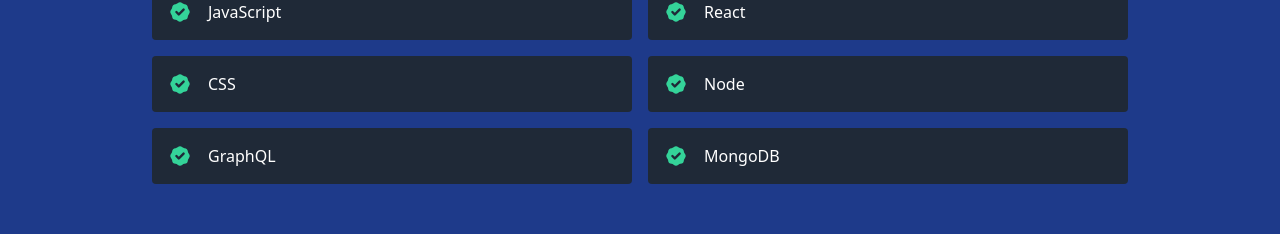
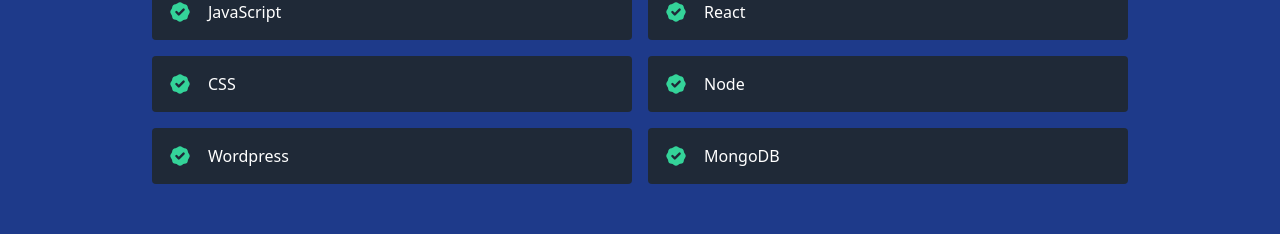
Before and after one commit to chuck2076/my_portfolio, a React (Create React App) app: page / in a window 1280 px wide. Shown: the part 1788-2022 px from the top of the page. Built offline with nearby package versions, Linux system fonts and the light colour scheme.

Commit message:
working on skills

```diff
--- a/src/data.js
+++ b/src/data.js
@@ -49,6 +49,6 @@
   "React",
   "CSS",
   "Node",
-  "GraphQL",
+  "Wordpress",
   "MongoDB",
 ];
```
